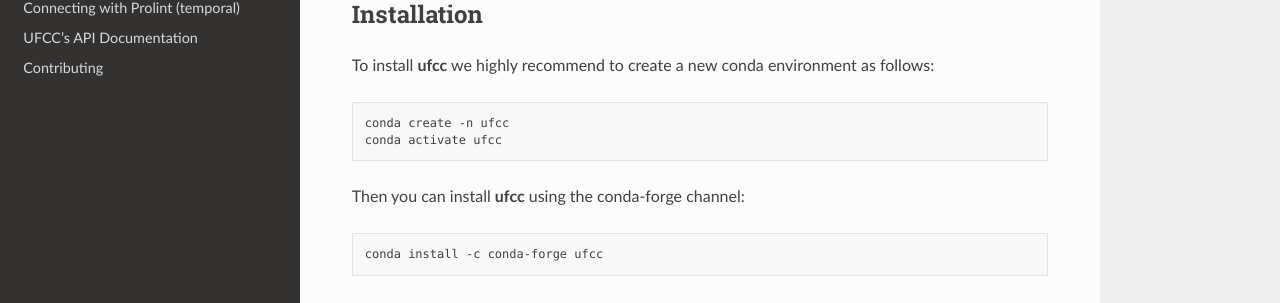
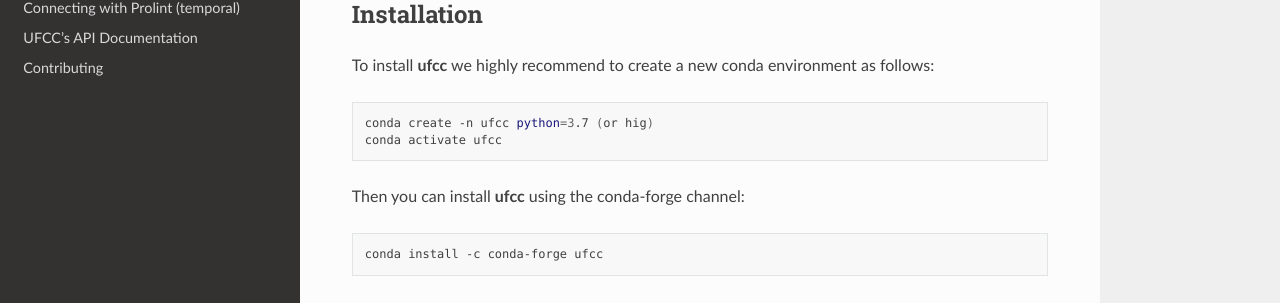
Before and after one commit to ProLint/prolint2, a Sphinx documentation site: the page built from docs/index.rst, in a window 1280 px wide and 900 px high. Shown: the part 426-729 px from the top of the window. Built offline with Sphinx 7.4.7 and the Read the Docs theme 2.0.0, drawn with Linux system fonts in a browser that asks for light colours; the version number could not be read and is left out.

```diff
--- a/docs/index.rst
+++ b/docs/index.rst
@@ -46,7 +46,7 @@ To install **ufcc** we highly recommend to create a new conda environment as fol
 
 .. code-block:: bash
 
-   conda create -n ufcc
+   conda create -n ufcc python=3.7 (or hig)
    conda activate ufcc
 
 Then you can install **ufcc** using the conda-forge channel:
--- a/setup.py
+++ b/setup.py
@@ -52,7 +52,7 @@ setup(
 
     # Additional entries you may want simply uncomment the lines you want and fill in the data
     url='https://github.com/ProLint/ufcc',  # Website
-    install_requires=['mdanalysis', 'dask'],              # Required packages, pulls from pip if needed; do not use for Conda deployment
+    install_requires=['mdanalysis', 'dask', 'pandas', 'dask[distributed]'],              # Required packages, pulls from pip if needed; do not use for Conda deployment
     platforms=[
         'Linux',
         'Mac OS-X',
```
